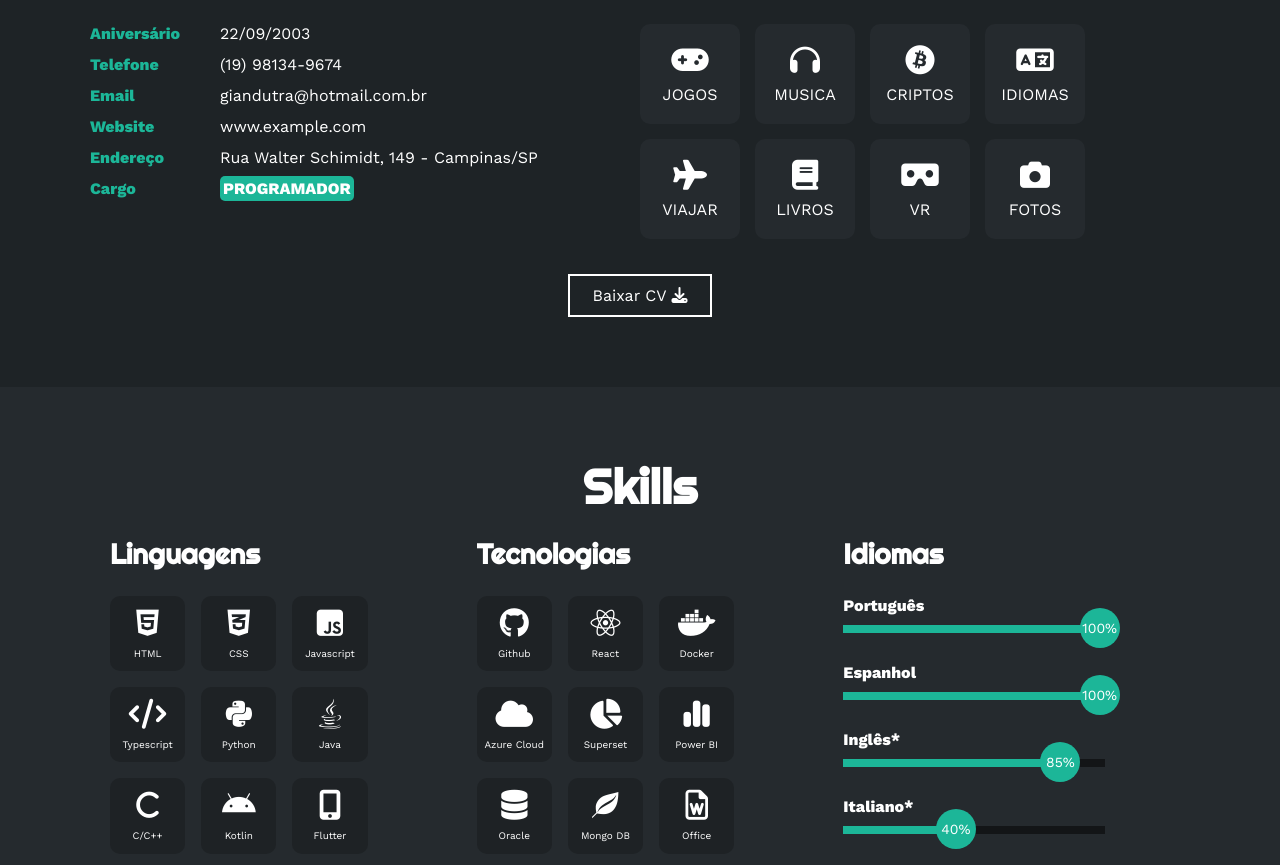
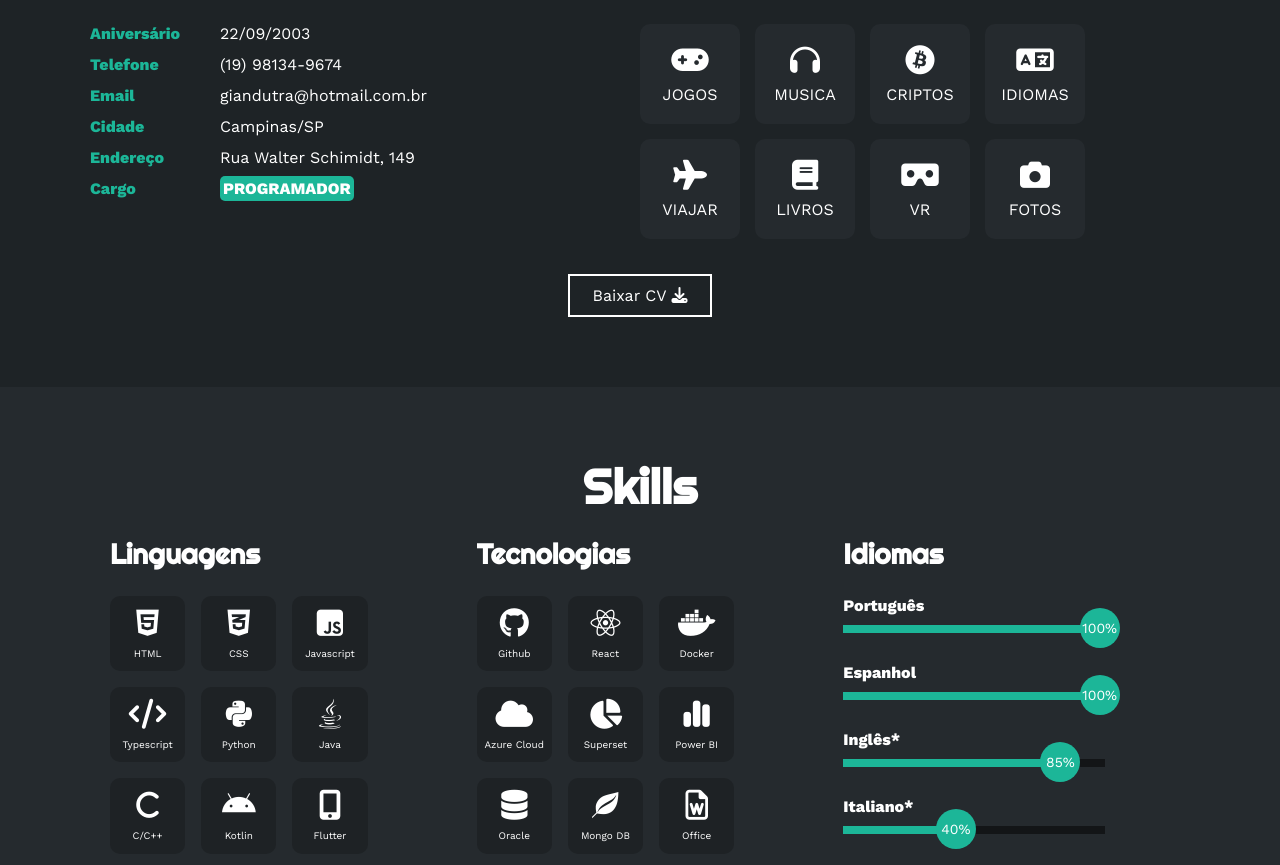
Before and after one commit to GianDutra/meu_portfolio, a React (Create React App) app: page / in a window 1280 px wide. Shown: the part 1049-1914 px from the top of the page. Built offline with nearby package versions, Linux system fonts and the light colour scheme.

Commit message:
alteração cidade sobre mim

```diff
--- a/src/assets/css/styles.css
+++ b/src/assets/css/styles.css
@@ -779,7 +779,13 @@ footer {
         border-bottom: 1px solid #fff;
         padding: 10px 0;
     }
+
+
 }
+
+
+
+
 @media screen and (max-width:700px){
     .sobremi .fila{
         display: block;
--- a/src/components/AboutMe/index.js
+++ b/src/components/AboutMe/index.js
@@ -25,12 +25,12 @@ const AboutMe = () => {
                             giandutra@hotmail.com.br
                         </li>
                         <li>
-                            <strong>Website</strong>
-                            www.example.com
+                            <strong>Cidade</strong>
+                            Campinas/SP
                         </li>
                         <li>
                             <strong>Endereço</strong>
-                            Rua Walter Schimidt, 149 - Campinas/SP
+                            Rua Walter Schimidt, 149
                         </li>
                         <li>
                             <strong>Cargo</strong>
```
